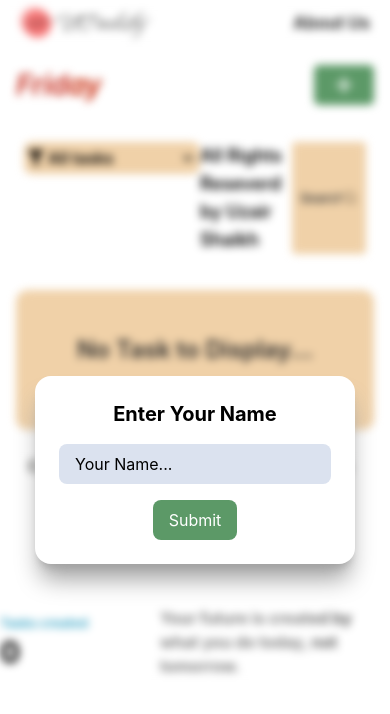
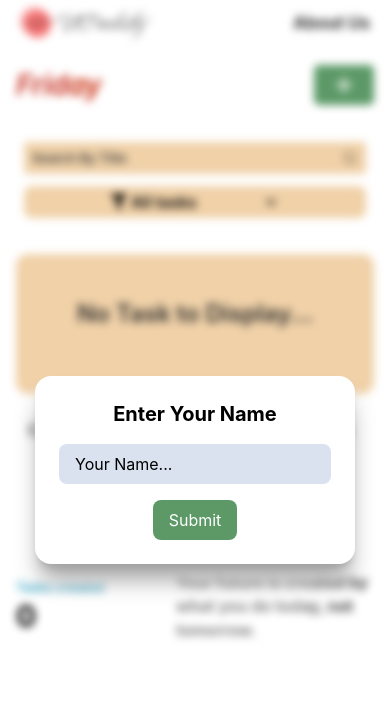
Before and after one commit to Muhammad-Uzair-2611/Utaskify, a React (Vite) app: page / in a window 390 px wide. Shown: the top 714 px of the page. Built offline with nearby package versions, Linux system fonts and the light colour scheme.

Commit message:
Work on Responsivness

```diff
--- a/src/components/Addtask.jsx
+++ b/src/components/Addtask.jsx
@@ -272,8 +272,8 @@ const Addtask = () => {
               </button>
             </div>
           </form>
-          <div className="flex justify-between px-2 sm:mx-5 mx-4 my-5 sm:p-1">
-            <div className="bg-[#F0D1A8] filter sm:rounded-sm rounded-lg  cursor-pointer h-8 sm:w-auto items-center justify-center font-semibold flex p-1 sm:p-3 ">
+          <div className="flex justify-between px-2 sm:mx-5 mx-4 my-5 sm:p-1 flex-col-reverse sm:flex-row gap-y-3">
+            <div className="bg-[#F0D1A8] filter sm:rounded-sm rounded-lg cursor-pointer h-8 sm:w-auto w-full items-center justify-center font-semibold flex sm:p-3 ">
               <span title="Filter">
                 <FaFilter />
               </span>
@@ -286,10 +286,7 @@ const Addtask = () => {
                 <option value="P">Pending tasks</option>
               </select>
             </div>
-            <span className="font-semibold text-lg">
-              All Rights Reseverd by Uzair Shaikh
-            </span>
-            <div className="SearchBar rounded-sm w-52 px-2 bg-[#F0D1A8] flex justify-between items-center">
+            <div className="SearchBar rounded-sm sm:w-52 w-full px-2 bg-[#F0D1A8] flex justify-between items-center h-8 ">
               <input
                 className="outline-0 text-sm placeholder:text-[13px] w-[80%] placeholder:text-neutral-700 placeholder:font-semibold"
                 type="text"
@@ -482,12 +479,12 @@ const Addtask = () => {
                 </span>
               </div>
             </div>
-            <div className="totTask flex sm:static fixed left-0 bottom-0 justify-between sm:w-[80%] w-full bg-white sm:rounded-2xl rounded-none sm:pl-5 md:pr-2 sm:shadow-md shadow-neutral-500 items-center sm:h-30 h-auto py-2 sm:py-0">
-              <div className="flex  h-full sm:h-fit w-auto items-start justify-center flex-col ">
-                <span className="w-40   font-semibold text-[#30a1c4] lg:text-lg md:text-[15px] text-[13px] ">
+            <div className="totTask flex sm:static fixed left-0 bottom-0 justify-between sm:w-[80%] w-full bg-white sm:rounded-2xl rounded-none sm:pl-5 md:pr-2 sm:shadow-md shadow-neutral-500 items-center sm:h-30 h-auto py-2 sm:py-0 px-4 sm:px-0">
+              <div className="flex h-full sm:h-fit w-auto items-start justify-center flex-col ">
+                <span className="w-40 font-semibold text-[#30a1c4] lg:text-lg md:text-[15px] text-[13px] ">
                   Tasks created
                 </span>
-                <span className="sm:text-4xl  text-3xl text-center font-bold">
+                <span className="sm:text-4xl text-3xl text-center font-bold">
                   {todos.length}
                 </span>
               </div>
```
